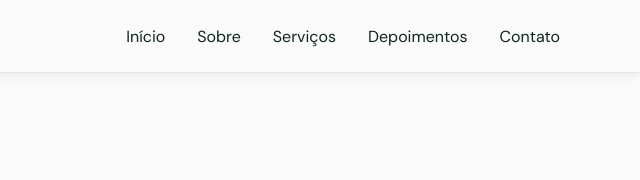
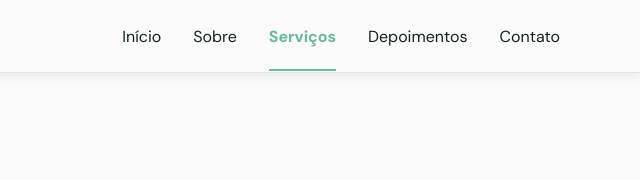
Before and after one commit to beritcarvalho/ProjectOrigin-nlw, a plain HTML site: page index.html in a window 1280 px wide. Shown: the top 180 px of the page, 640-1280 px from the left. Drawn offline with nearby package versions, Linux system fonts and the light colour scheme; files whose address does not match are found by name.

Commit message:
Realização do efeito de menu ativo

```diff
--- a/main.js
+++ b/main.js
@@ -19,9 +19,10 @@ for (const link of links) {
 }
 
 /* mudar o header da pagina quando der scroll */
+const header = document.querySelector('#header')
+const navHeight = header.offsetHeight
+
 function changeHeaderWhenScroll() {
-  const header = document.querySelector('#header')
-  const navHeight = header.offsetHeight
 
   if (window.scrollY >= navHeight) {
     //scroll maior que altura do header
@@ -70,9 +71,8 @@ scrollReveal.reveal(
 )
 
 /* botão voltar para o topo */
-
+const backToTopButton = document.querySelector('.back-to-top')
 function backToTop() {
-  const backToTopButton = document.querySelector('.back-to-top')
 
   if (window.scrollY >= 560) {
     backToTopButton.classList.add('show')
@@ -81,8 +81,40 @@ function backToTop() {
   }
 }
 
+
+/* marca menu quando secao ativa */
+const sections = document.querySelectorAll('main section[id]')
+
+function activateMenuAtCurrentSection(){
+  const checkpoint = window.pageYOffset + (window.innerHeight / 8) * 4
+
+  for (const section of sections){
+    const sectionTop = section.offsetTop
+    const sectionHeight = section.offsetHeight
+    const sectionId = section.getAttribute('id')
+
+    const checkpointStart = checkpoint >= sectionTop
+    const checkpointEnd = checkpoint <= sectionTop + sectionHeight
+
+    if(checkpointStart && checkpointEnd){
+      document
+        .querySelector('nav ul li a[href*=' + sectionId + ']')
+        .classList.add('active')
+    } else {
+      document
+        .querySelector('nav ul li a[href*=' + sectionId + ']')
+        .classList.remove('active')
+    }
+  }
+
+}
+
 /* when scroll */
 window.addEventListener('scroll', function () {
   changeHeaderWhenScroll()
   backToTop()
+  activateMenuAtCurrentSection()
 })
+
+
+/* marca menu quando secao ativa */
--- a/style.css
+++ b/style.css
@@ -172,9 +172,10 @@ nav ul li a {
   position: relative;
 }
 
-nav ul li a:hover {
+nav ul li a:hover,
+nav ul li a.active {
   color: var(--base-color);
-  width: 100%;
+
 }
 
 nav ul li a::after {
@@ -190,7 +191,8 @@ nav ul li a::after {
   transition: 0.2s;
 }
 
-nav ul li a:hover::after {
+nav ul li a:hover::after,
+nav ul li a.active::after {
   width: 100%;
 }
 
@@ -591,7 +593,14 @@ footer .social a:hover {
 
   nav .menu ul li a.title {
     font: 400 1rem var(--body-font);
+    -webkit-font-smoothing: antialiased;
   }
+
+nav .menu ul li a.active {
+  font-weight: bold;
+  -webkit-font-smoothing: auto;
+
+}
 
   nav .icon-menu {
     display: none;
```
